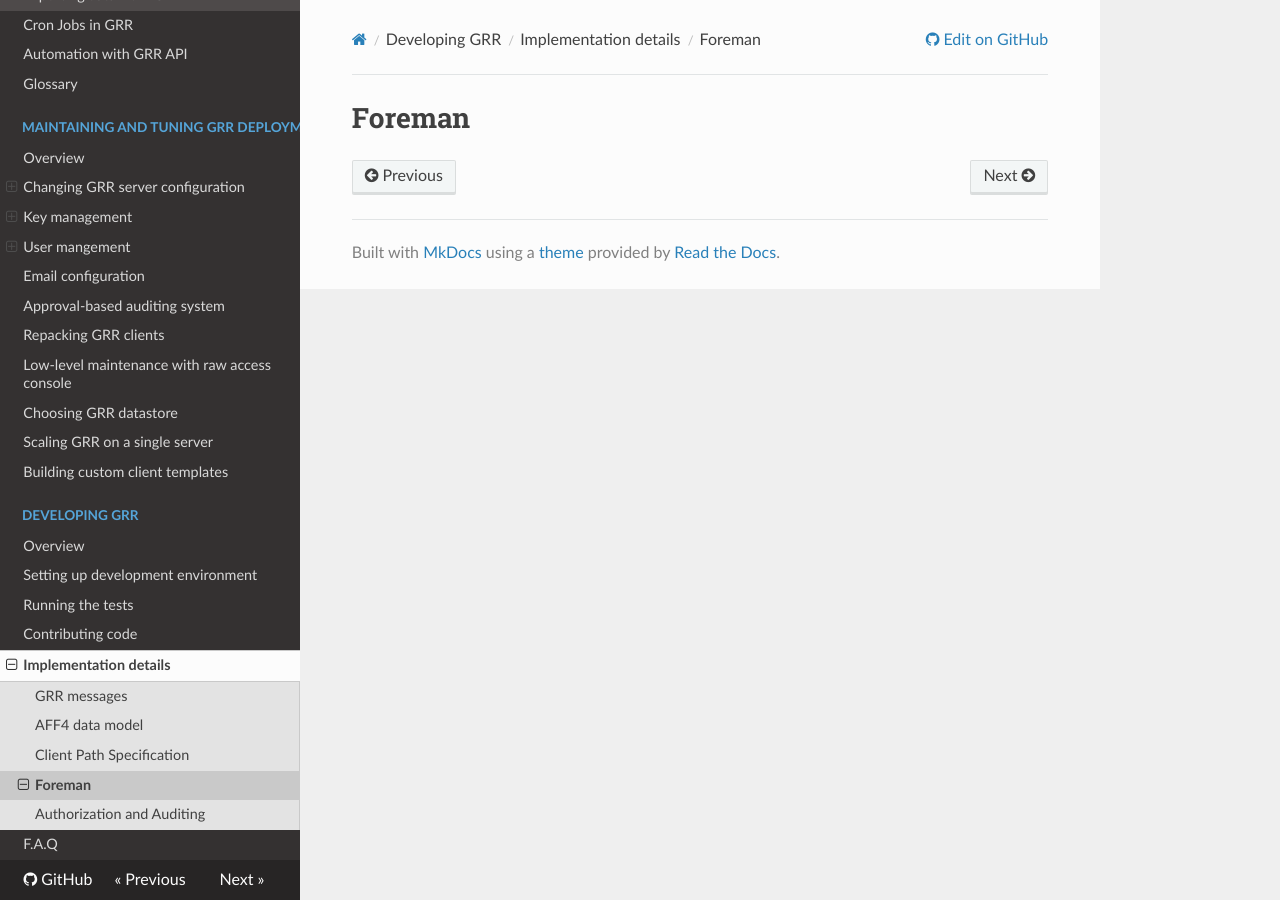
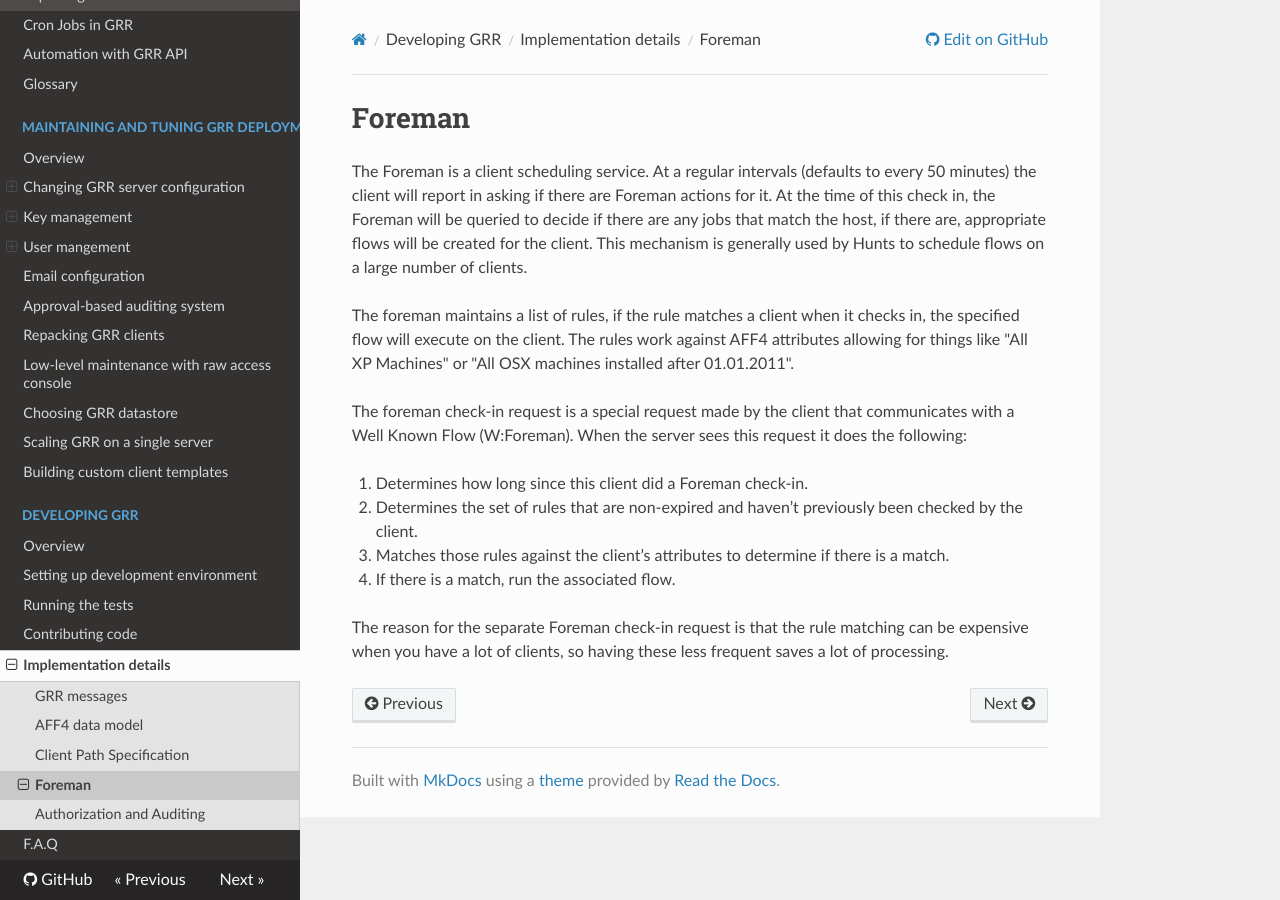
Before and after one commit to google/grr-doc, an MkDocs documentation site: the page built from docs/developing-grr/implementation-details/foreman.md, in a window 1280 px wide. Built offline with MkDocs 1.6.1, drawn with Linux system fonts in a browser that asks for light colours; nearby versions of some CDN libraries; old or Windows-style settings are respelled for this version of MkDocs.

Commit message:
Initial port of Foreman documentation.

```diff
--- a/docs/developing-grr/implementation-details/foreman.md
+++ b/docs/developing-grr/implementation-details/foreman.md
@@ -1 +1,32 @@
 # Foreman
+
+The Foreman is a client scheduling service. At a regular intervals
+(defaults to every 50 minutes) the client will report in asking if there
+are Foreman actions for it. At the time of this check in, the Foreman
+will be queried to decide if there are any jobs that match the host, if
+there are, appropriate flows will be created for the client. This
+mechanism is generally used by Hunts to schedule flows on a large number
+of clients.
+
+The foreman maintains a list of rules, if the rule matches a client when
+it checks in, the specified flow will execute on the client. The rules
+work against AFF4 attributes allowing for things like "All XP Machines"
+or "All OSX machines installed after 01.01.2011".
+
+The foreman check-in request is a special request made by the client
+that communicates with a Well Known Flow (W:Foreman). When the server
+sees this request it does the following:
+
+1.  Determines how long since this client did a Foreman check-in.
+
+2.  Determines the set of rules that are non-expired and haven’t
+    previously been checked by the client.
+
+3.  Matches those rules against the client’s attributes to determine if
+    there is a match.
+
+4.  If there is a match, run the associated flow.
+
+The reason for the separate Foreman check-in request is that the rule
+matching can be expensive when you have a lot of clients, so having
+these less frequent saves a lot of processing.
```
